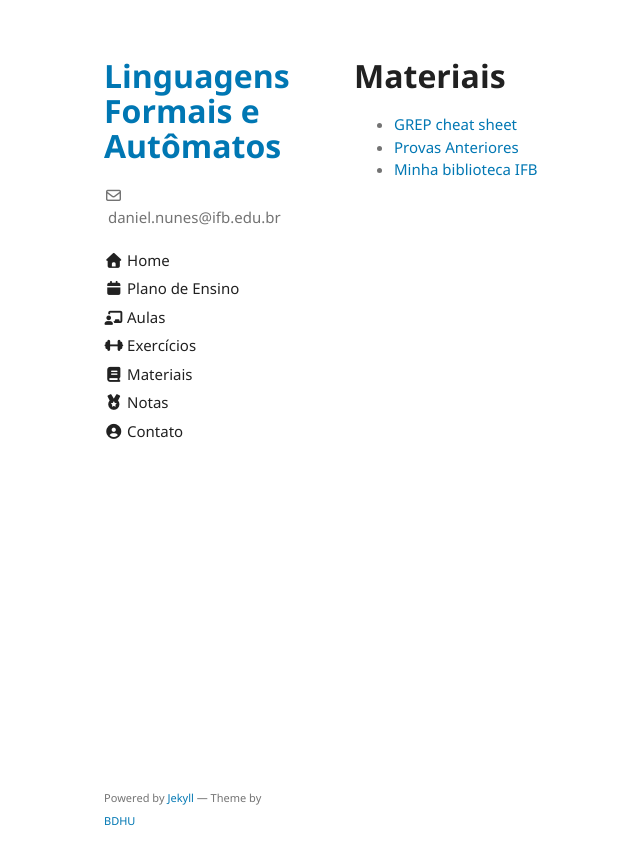
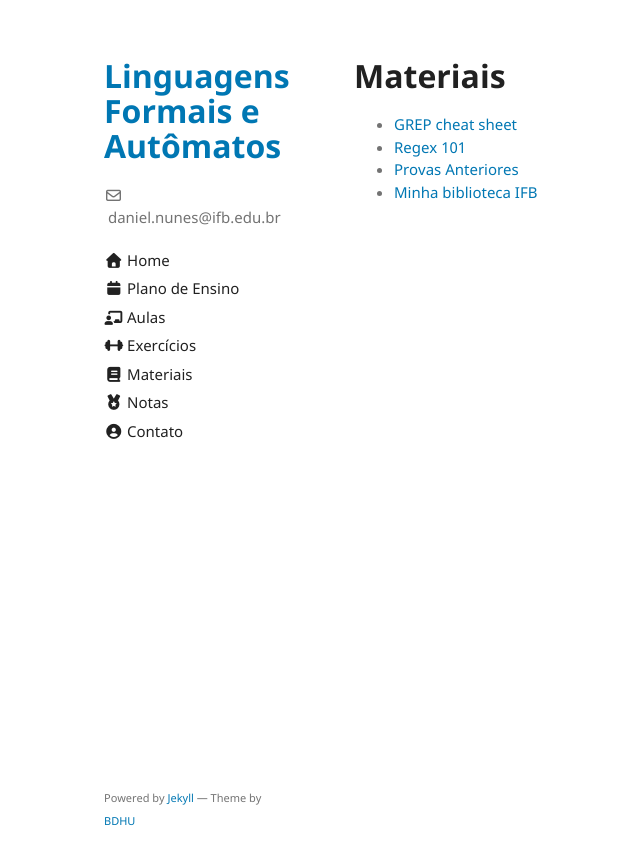
Before and after one commit to danielsaad/linguagens-formais-e-automatos, a Jekyll site: the page built from materiais.md, in a window 1280 px wide. Shown: the top 865 px of the page, without its empty margins (106-746 px from the left). Built offline with Jekyll 4.4.1, drawn with Linux system fonts in a browser that asks for light colours; the repository's description, which GitHub fills in, is left out; our own code applies the rules of GitHub Pages for plain Markdown files.

Commit message:
adc provas anteriores

```diff
--- a/materiais.md
+++ b/materiais.md
@@ -5,5 +5,6 @@ layout: default
 # Materiais
 
 - [GREP cheat sheet](https://staff.washington.edu/weller/grep.html)
+- [Regex 101](https://regex101.com/)
 - [Provas Anteriores](assets/provas-anteriores.tar.gz)
 - [Minha biblioteca IFB](https://www.ifb.edu.br/espaco-do-estudante/noticias/29605-minha-biblioteca-possibilita-acesso-a-acervos-digitais-para-comunidade-do-ifb)
```
Also changed, not shown: 1 other file.
